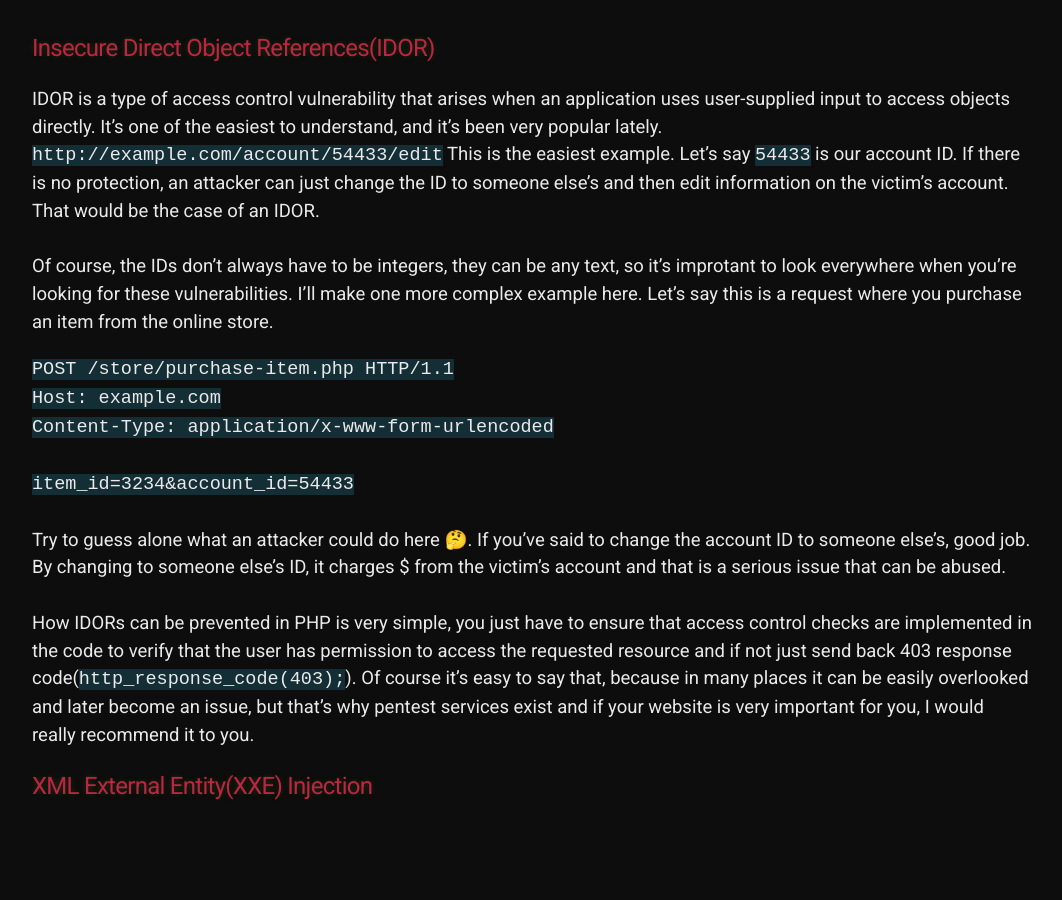
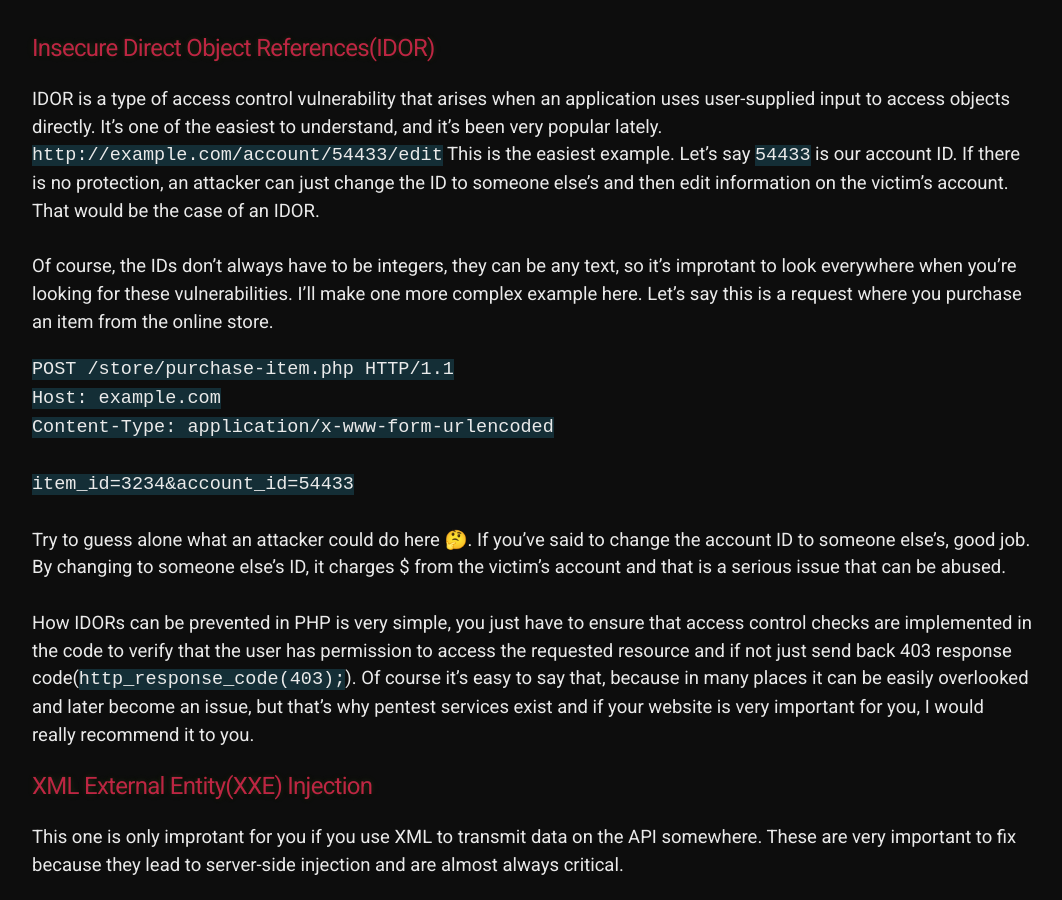
Before and after one commit to 20kilograma/blog, a Jekyll site: the page built from php-sec.md, in a window 1280 px wide and 900 px high, scrolled down 12847 px. Shown: the whole window, without its empty margins (108-1170 px from the left). Built offline with Jekyll 4.4.1, drawn with Linux system fonts in a browser that asks for light colours; some web fonts are replaced; our own code applies the rules of GitHub Pages for plain Markdown files; before the commit the page ends 13671 px from its top, so only the background shows below that.

Commit message:
Update php-sec.md

```diff
--- a/php-sec.md
+++ b/php-sec.md
@@ -253,3 +253,5 @@ Try to guess alone what an attacker could do here 🤔. If you've said to change
 How IDORs can be prevented in PHP is very simple, you just have to ensure that access control checks are implemented in the code to verify that the user has permission to access the requested resource and if not just send back 403 response code(<code>http_response_code(403);</code>). Of course it's easy to say that, because in many places it can be easily overlooked and later become an issue, but that's why pentest services exist and if your website is very important for you, I would really recommend it to you.
 
 ## XML External Entity(XXE) Injection
+
+This one is only improtant for you if you use XML to transmit data on the API somewhere. These are very important to fix because they lead to server-side injection and are almost always critical.
```
